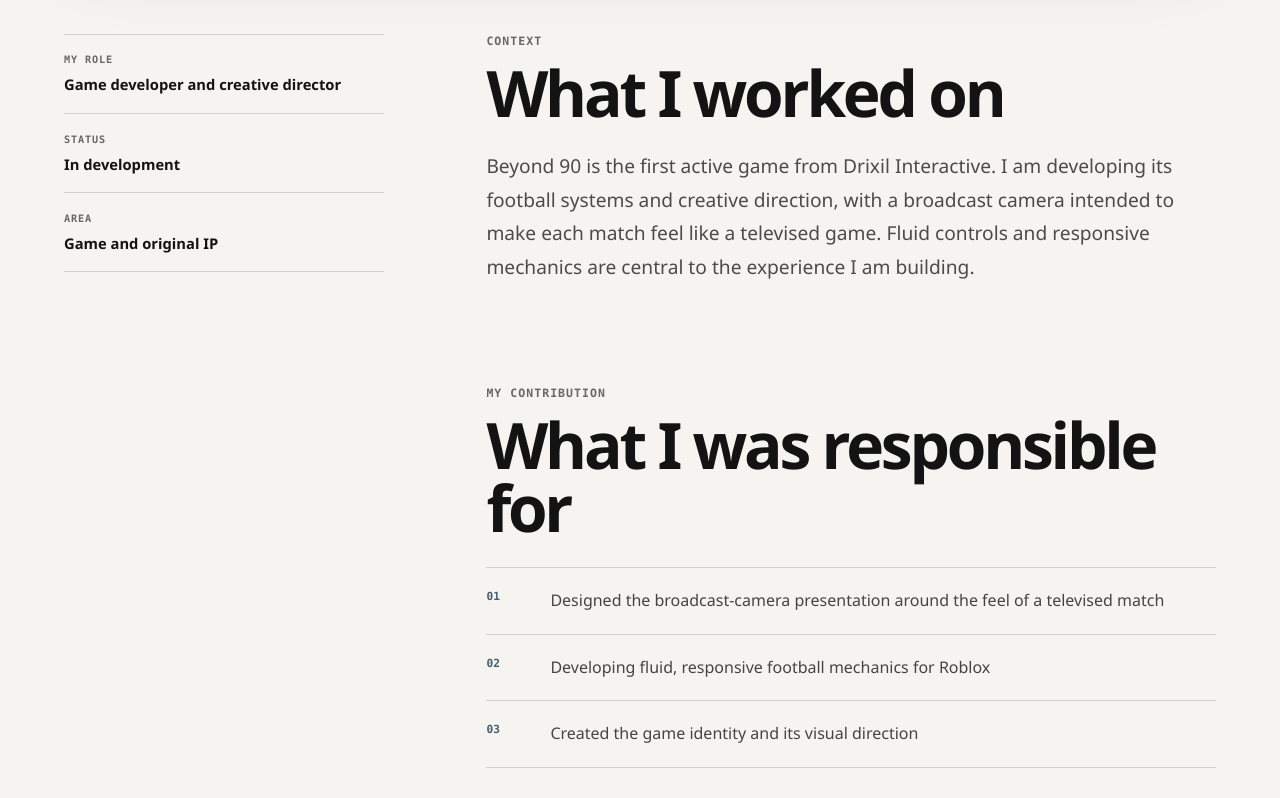
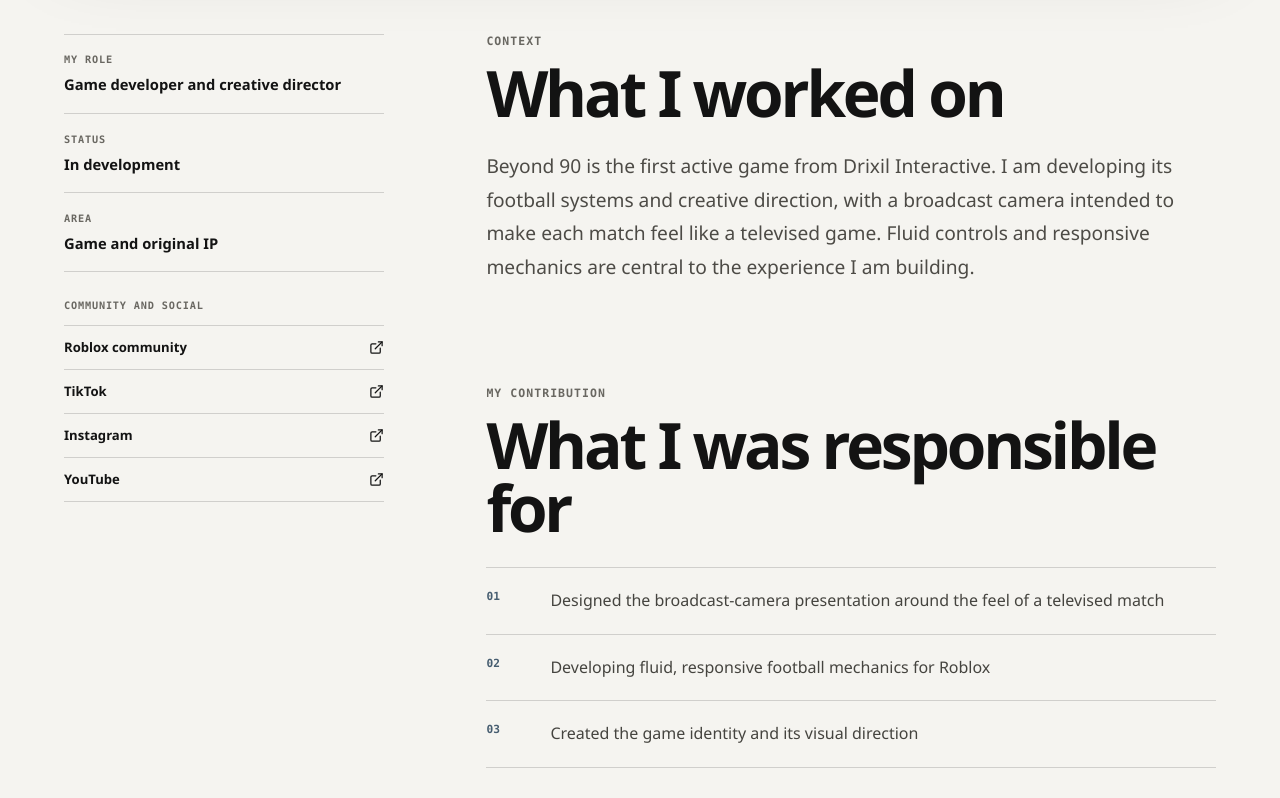
Before and after one commit to MosesOnerhime/my_portfolio, a Next.js app: page /work/beyond-90 in a window 1280 px wide. Shown: the part 1483-2281 px from the top of the page. Built offline with nearby package versions, Linux system fonts and the light colour scheme.

Commit message:
feat: add Beyond 90 community and social links

```diff
--- a/app/data/projects.ts
+++ b/app/data/projects.ts
@@ -5,6 +5,11 @@ export interface ProjectImage {
   src: string;
   alt: string;
   label: string;
+}
+
+export interface ProjectLink {
+  label: string;
+  url: string;
 }
 
 export interface Project {
@@ -27,6 +32,7 @@ export interface Project {
   image?: string;
   imageAlt?: string;
   gallery?: ProjectImage[];
+  communityLinks?: ProjectLink[];
   visual: 'drixil' | 'glamour' | 'calvision' | 'beyond' | 'learning' | 'trading' | 'dental' | 'editing';
   featured?: boolean;
 }
@@ -77,6 +83,24 @@ export const projects: Project[] = [
     ],
     liveUrl: 'https://drixil-group.vercel.app/interactive',
     liveLabel: 'View game page',
+    communityLinks: [
+      {
+        label: 'Roblox community',
+        url: 'https://www.roblox.com/share/g/451345789',
+      },
+      {
+        label: 'TikTok',
+        url: 'https://www.tiktok.com/@beyond90.dev?is_from_webapp=1&sender_device=pc',
+      },
+      {
+        label: 'Instagram',
+        url: 'https://www.instagram.com/beyond90_studio/?__pwa=1',
+      },
+      {
+        label: 'YouTube',
+        url: 'https://youtube.com/@beyond90.studio?si=Mo7n4UFBoIQc0YUN',
+      },
+    ],
     image: '/beyond 90/thumbnail 3.png',
     imageAlt: 'Beyond 90 football pitch shown through a broadcast camera view',
     visual: 'beyond',
--- a/app/globals.css
+++ b/app/globals.css
@@ -220,7 +220,7 @@ img { display: block; }
 .project-results { flex: 0 0 auto; color: rgba(255,255,255,.68); font-family: var(--font-mono); font-size: .67rem; letter-spacing: .06em; text-transform: uppercase; }
 
 .project-grid { max-width: 1420px; display: grid; grid-template-columns: repeat(2, minmax(0, 1fr)); gap: 1rem; margin: 0 auto; }
-.project-card { min-width: 0; overflow: hidden; border: 1px solid rgba(255,255,255,.12); border-radius: var(--radius); background: #1a1a1a; transition: border-color 180ms ease, transform 180ms ease; }
+.project-card { position: relative; min-width: 0; overflow: hidden; border: 1px solid rgba(255,255,255,.12); border-radius: var(--radius); background: #1a1a1a; cursor: pointer; transition: border-color 180ms ease, transform 180ms ease; }
 .project-card:hover, .project-card:focus-within { border-color: rgba(255,255,255,.35); transform: translateY(-3px); }
 .project-visual { position: relative; min-height: 360px; overflow: hidden; background: #2b2b2b; }
 .project-image { object-fit: cover; transition: transform 600ms cubic-bezier(.2,.7,.2,1); }
@@ -268,7 +268,10 @@ img { display: block; }
 .tag-list span { padding: .38rem .58rem; border: 1px solid rgba(255,255,255,.2); border-radius: 999px; color: rgba(255,255,255,.72); font-family: var(--font-mono); font-size: .58rem; text-transform: uppercase; }
 .project-actions { display: flex; align-items: center; justify-content: space-between; margin-top: 1.8rem; padding-top: 1rem; border-top: 1px solid rgba(255,255,255,.1); }
 .text-link { min-height: 44px; display: inline-flex; align-items: center; gap: .45rem; border: 0; background: none; color: white; font-size: .82rem; font-weight: 750; cursor: pointer; }
-.project-destination { min-height: 44px; display: inline-flex; align-items: center; gap: .45rem; padding-inline: .25rem; color: rgba(255,255,255,.72); font-size: .72rem; font-weight: 700; transition: color 160ms ease; }
+.text-link::after { position: absolute; inset: 0; z-index: 3; border-radius: var(--radius); content: ''; }
+.text-link:focus-visible { outline: none; }
+.text-link:focus-visible::after { outline: 3px solid var(--white); outline-offset: -5px; }
+.project-destination { position: relative; z-index: 4; min-height: 44px; display: inline-flex; align-items: center; gap: .45rem; padding-inline: .25rem; color: rgba(255,255,255,.72); font-size: .72rem; font-weight: 700; transition: color 160ms ease; }
 .project-destination:hover { color: white; }
 .icon-link { width: 38px; height: 38px; display: grid; place-items: center; border: 1px solid rgba(255,255,255,.17); border-radius: 50%; transition: background 160ms ease, color 160ms ease; }
 .icon-link:hover { background: white; color: var(--ink); }
@@ -350,6 +353,11 @@ img { display: block; }
 .case-facts dl > div { display: grid; gap: .35rem; padding: 1.1rem 0; border-bottom: 1px solid var(--line); }
 .case-facts dt { color: var(--muted); font-family: var(--font-mono); font-size: .64rem; font-weight: 700; letter-spacing: .08em; text-transform: uppercase; }
 .case-facts dd { font-size: .92rem; font-weight: 650; }
+.case-project-links { margin-top: 1.6rem; }
+.case-project-links > p { color: var(--muted); font-family: var(--font-mono); font-size: .64rem; font-weight: 700; letter-spacing: .08em; text-transform: uppercase; }
+.case-project-links ul { display: grid; margin-top: .75rem; border-top: 1px solid var(--line); list-style: none; }
+.case-project-links a { min-height: 44px; display: flex; align-items: center; justify-content: space-between; gap: 1rem; padding: .7rem 0; border-bottom: 1px solid var(--line); font-size: .82rem; font-weight: 700; transition: color 160ms ease, padding 160ms ease; }
+.case-project-links a:hover { padding-inline: .4rem; color: var(--accent); }
 .case-story { display: grid; gap: clamp(4rem, 8vw, 7rem); }
 .case-story section { scroll-margin-top: 7rem; }
 .case-story h2 { max-width: 820px; margin-top: .85rem; font-size: clamp(2.3rem, 5vw, 4.8rem); font-weight: 780; letter-spacing: -.05em; line-height: .98; }
--- a/app/work/[slug]/page.tsx
+++ b/app/work/[slug]/page.tsx
@@ -53,6 +53,11 @@ export default async function ProjectPage({ params }: ProjectPageProps) {
 
   const currentIndex = projects.findIndex((item) => item.slug === project.slug);
   const nextProject = projects[(currentIndex + 1) % projects.length];
+  const relatedUrls = [
+    ...(project.liveUrl ? [project.liveUrl] : []),
+    ...(project.codeUrl ? [project.codeUrl] : []),
+    ...(project.communityLinks?.map((link) => link.url) ?? []),
+  ];
 
   const projectJsonLd = {
     '@context': 'https://schema.org',
@@ -61,7 +66,7 @@ export default async function ProjectPage({ params }: ProjectPageProps) {
     description: project.summary,
     creator: { '@type': 'Person', name: 'Moses Onerhime' },
     url: `https://moses-onerhime-portfolio.vercel.app/work/${project.slug}`,
-    ...(project.liveUrl || project.codeUrl ? { sameAs: project.liveUrl ?? project.codeUrl } : {}),
+    ...(relatedUrls.length ? { sameAs: relatedUrls } : {}),
   };
 
   return (
@@ -111,6 +116,26 @@ export default async function ProjectPage({ params }: ProjectPageProps) {
                 {project.year && <div><dt>Year</dt><dd>{project.year}</dd></div>}
                 <div><dt>Area</dt><dd>{project.label}</dd></div>
               </dl>
+              {project.communityLinks?.length ? (
+                <nav className="case-project-links" aria-label={`${project.title} community and social links`}>
+                  <p>Community and social</p>
+                  <ul>
+                    {project.communityLinks.map((link) => (
+                      <li key={link.url}>
+                        <a
+                          href={link.url}
+                          target="_blank"
+                          rel="noopener noreferrer"
+                          aria-label={`${link.label} for ${project.title} (opens in a new tab)`}
+                        >
+                          <span>{link.label}</span>
+                          <ExternalLink size={15} aria-hidden="true" />
+                        </a>
+                      </li>
+                    ))}
+                  </ul>
+                </nav>
+              ) : null}
             </aside>
 
             <div className="case-story">
```
